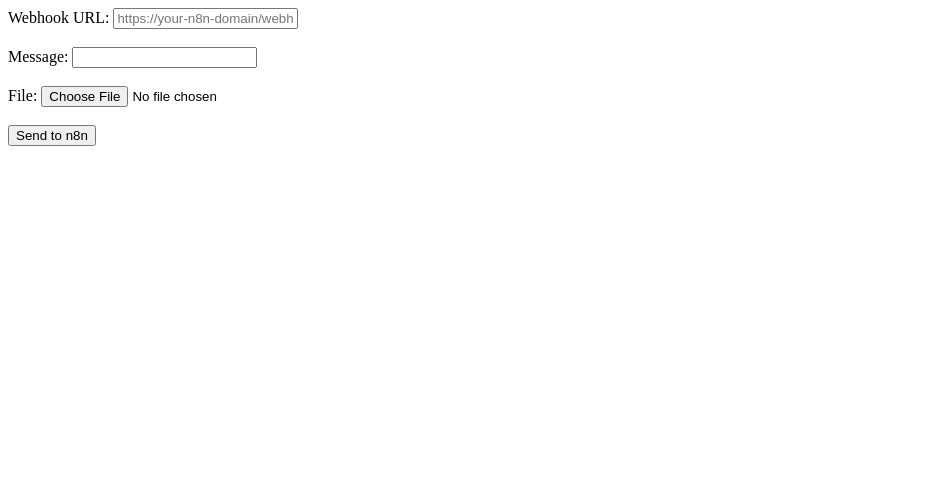
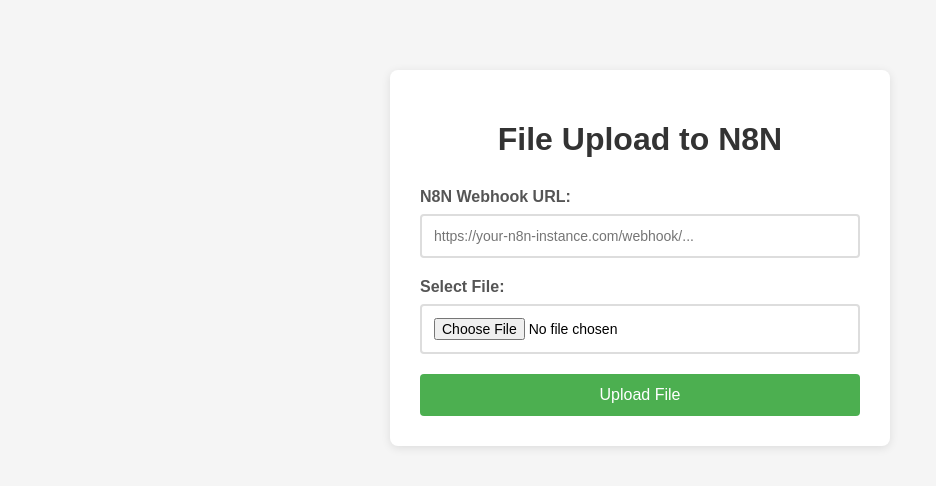
Before and after one commit to n1x1tech/simple-webhook, a plain HTML site: page index.html in a window 1280 px wide. Shown: the whole page, without its empty margins (0-936 px from the left). Drawn offline with Linux system fonts and the light colour scheme.

Commit message:
Update index.html

```diff
--- a/index.html
+++ b/index.html
@@ -2,44 +2,163 @@
 <html lang="en">
 <head>
     <meta charset="UTF-8">
-  <title>n8n Webhook Form</title>
+    <meta name="viewport" content="width=device-width, initial-scale=1.0">
+    <title>N8N Webhook Form</title>
+    <style>
+        body {
+            font-family: Arial, sans-serif;
+            max-width: 500px;
+            margin: 50px auto;
+            padding: 20px;
+            background-color: #f5f5f5;
+        }
+        .form-container {
+            background: white;
+            padding: 30px;
+            border-radius: 8px;
+            box-shadow: 0 2px 10px rgba(0,0,0,0.1);
+        }
+        h1 {
+            color: #333;
+            margin-bottom: 30px;
+            text-align: center;
+        }
+        .form-group {
+            margin-bottom: 20px;
+        }
+        label {
+            display: block;
+            margin-bottom: 8px;
+            font-weight: bold;
+            color: #555;
+        }
+        input[type="url"], input[type="file"] {
+            width: 100%;
+            padding: 12px;
+            border: 2px solid #ddd;
+            border-radius: 4px;
+            font-size: 14px;
+            box-sizing: border-box;
+        }
+        input[type="url"]:focus, input[type="file"]:focus {
+            outline: none;
+            border-color: #4CAF50;
+        }
+        button {
+            background-color: #4CAF50;
+            color: white;
+            padding: 12px 30px;
+            border: none;
+            border-radius: 4px;
+            cursor: pointer;
+            font-size: 16px;
+            width: 100%;
+        }
+        button:hover {
+            background-color: #45a049;
+        }
+        button:disabled {
+            background-color: #cccccc;
+            cursor: not-allowed;
+        }
+        .status {
+            margin-top: 15px;
+            padding: 10px;
+            border-radius: 4px;
+            text-align: center;
+            display: none;
+        }
+        .success {
+            background-color: #d4edda;
+            color: #155724;
+            border: 1px solid #c3e6cb;
+        }
+        .error {
+            background-color: #f8d7da;
+            color: #721c24;
+            border: 1px solid #f5c6cb;
+        }
+    </style>
 </head>
 <body>
-  <form id="webhookForm">
-    <label>
-      Webhook URL:
-      <input type="url" id="webhookUrl" required placeholder="https://your-n8n-domain/webhook/..." />
-    </label><br><br>
+    <div class="form-container">
+        <h1>File Upload to N8N</h1>
+        <div class="form-group">
+            <label for="webhookUrl">N8N Webhook URL:</label>
+            <input type="url" id="webhookUrl" placeholder="https://your-n8n-instance.com/webhook/..." required>
+        </div>
 
-    <label>
-      Message:
-      <input type="text" name="message" required />
-    </label><br><br>
+        <div class="form-group">
+            <label for="fileInput">Select File:</label>
+            <input type="file" id="fileInput" required>
+        </div>
 
-    <label>
-      File:
-      <input type="file" name="upload" />
-    </label><br><br>
+        <button onclick="uploadFile()">Upload File</button>
 
-    <button type="submit">Send to n8n</button>
-  </form>
+        <div id="status" class="status"></div>
+    </div>
 
     <script>
-    document.getElementById('webhookForm').addEventListener('submit', async (e) => {
-      e.preventDefault();
+        async function uploadFile() {
+            const webhookUrl = document.getElementById('webhookUrl').value;
+            const fileInput = document.getElementById('fileInput');
+            const statusDiv = document.getElementById('status');
+            const button = document.querySelector('button');
 
-      const url = document.getElementById('webhookUrl').value;
-      const formElement = e.target;
-      const formData = new FormData(formElement);
+            // Reset status
+            statusDiv.style.display = 'none';
+            statusDiv.className = 'status';
+
+            // Validation
+            if (!webhookUrl) {
+                showStatus('Please enter a webhook URL', 'error');
+                return;
+            }
+
+            if (!fileInput.files[0]) {
+                showStatus('Please select a file', 'error');
+                return;
+            }
+
+            // Disable button during upload
+            button.disabled = true;
+            button.textContent = 'Uploading...';
 
             try {
-        await fetch(url, {
+                const formData = new FormData();
+                formData.append('file', fileInput.files[0]);
+
+                const response = await fetch(webhookUrl, {
                     method: 'POST',
                     body: formData
                 });
-        alert('Data sent to n8n!');
-      } catch (err) {
-        alert('Failed to send: ' + err.message);
+
+                if (response.ok) {
+                    showStatus('File uploaded successfully!', 'success');
+                    fileInput.value = ''; // Clear file input
+                } else {
+                    showStatus(`Upload failed: ${response.status} ${response.statusText}`, 'error');
+                }
+            } catch (error) {
+                showStatus(`Upload failed: ${error.message}`, 'error');
+            } finally {
+                // Re-enable button
+                button.disabled = false;
+                button.textContent = 'Upload File';
+            }
+        }
+
+        function showStatus(message, type) {
+            const statusDiv = document.getElementById('status');
+            statusDiv.textContent = message;
+            statusDiv.className = `status ${type}`;
+            statusDiv.style.display = 'block';
+        }
+
+        // Allow Enter key to submit
+        document.addEventListener('keypress', function(e) {
+            if (e.key === 'Enter') {
+                uploadFile();
             }
         });
     </script>
```
Lines whose indentation alone changed are shown as unchanged.
